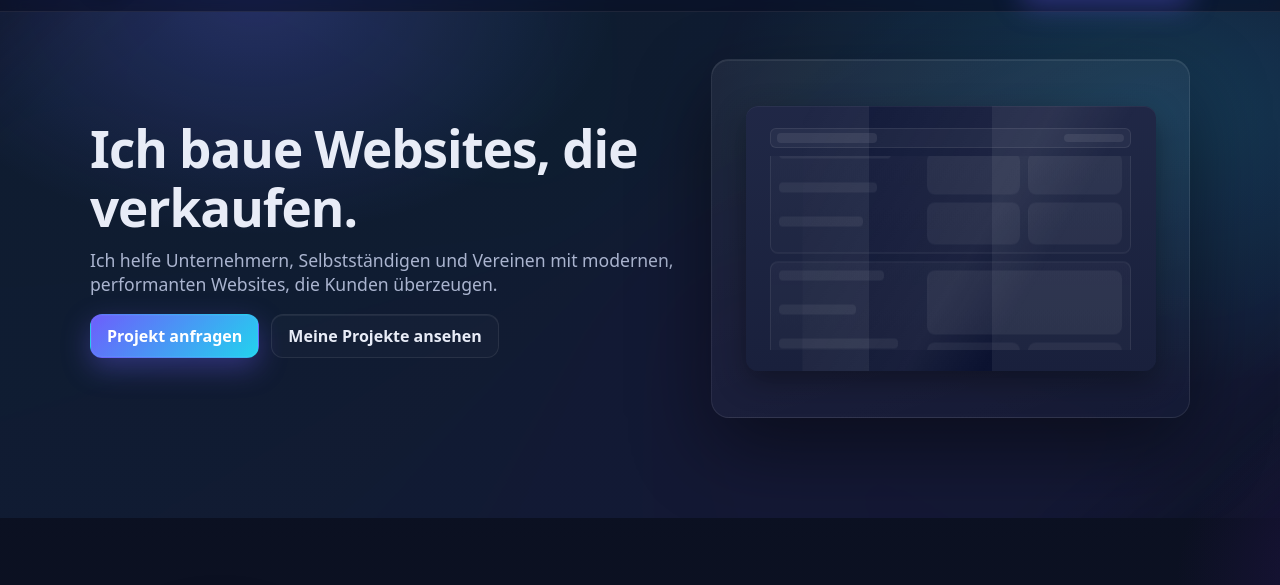
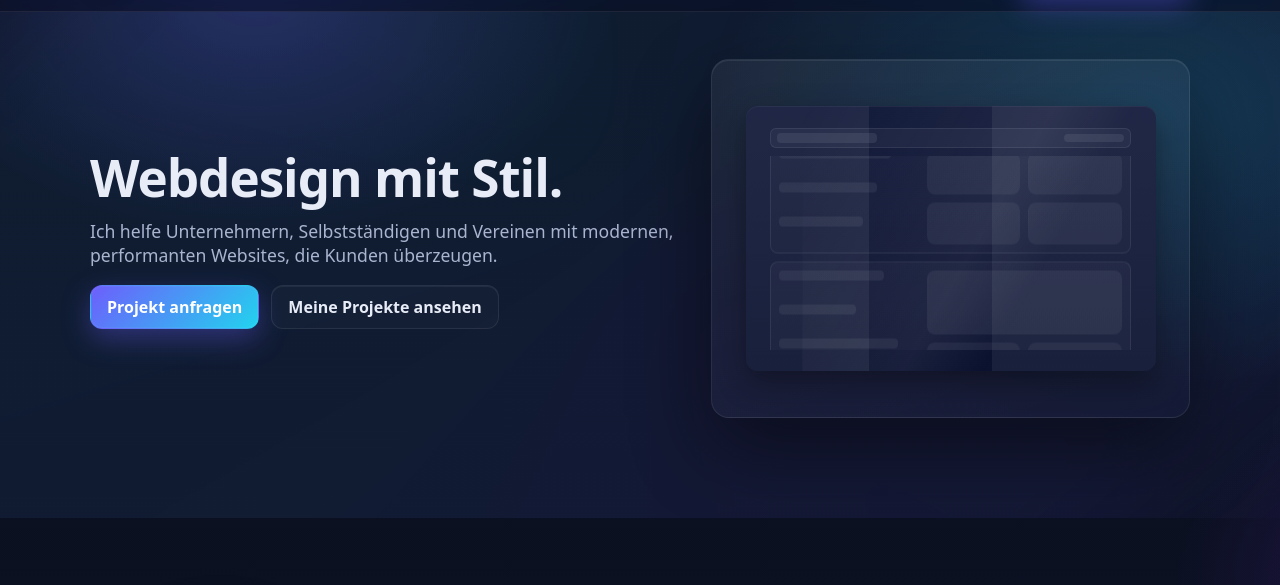
Before and after one commit to Eric-Alexander-07/Main-Website, a plain HTML site: page index.html in a window 1280 px wide. Shown: the part 61-646 px from the top of the page. Drawn offline with nearby package versions, Linux system fonts and the light colour scheme.

Commit message:
wording anpassung

```diff
--- a/index.html
+++ b/index.html
@@ -80,7 +80,7 @@
       <div class="hero-bg" aria-hidden="true"></div>
       <div class="container hero-inner">
         <div class="hero-content reveal">
-          <h1>Ich baue Websites, die verkaufen.</h1>
+          <h1>Webdesign mit Stil.</h1>
           <p class="subtitle">Ich helfe Unternehmern, Selbstständigen und Vereinen mit modernen, performanten Websites, die Kunden überzeugen.</p>
           <div class="actions">
             <a href="#contact" class="btn btn-primary">Projekt anfragen</a>
@@ -313,7 +313,7 @@
             <header class="card-head">
               <div class="card-headline">
                 <h3>Premium</h3>
-                <span class="plan-badge muted">Auf Anfrage</span>
+                <!--<span class="plan-badge muted">Auf Anfrage</span>-->
               </div>
               <p class="desc">Für Marken, die Leads &amp; Umsatz skalieren wollen – individuell erweiterbar.</p>
             </header>
```
